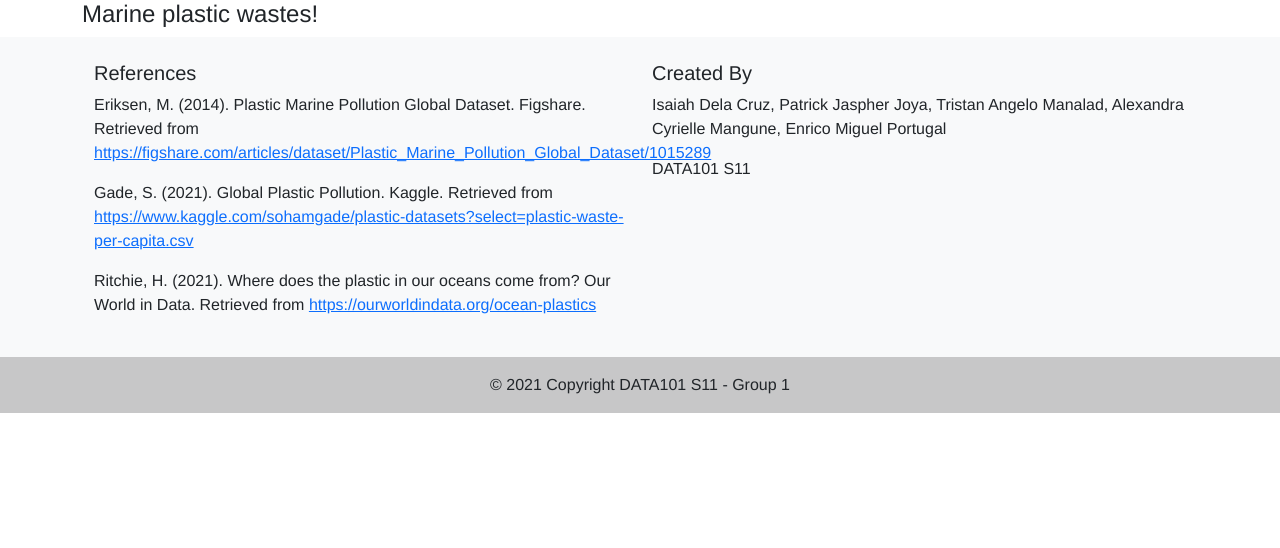
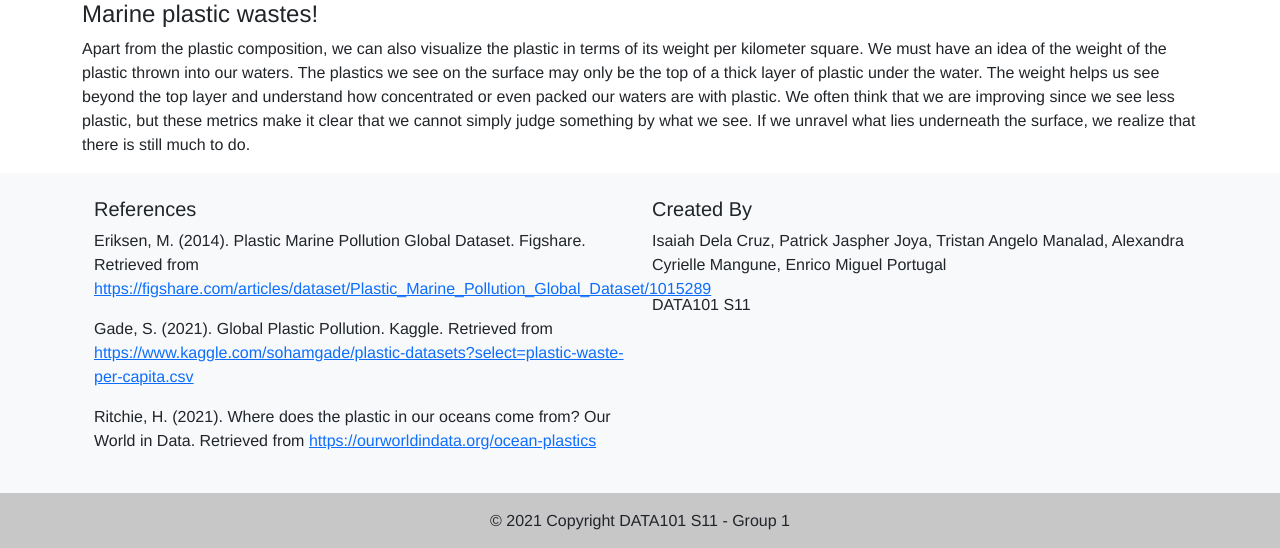
Before and after one commit to lexcyman/data101-app, a Flask app: page /marine-plastic-wastes in a window 1280 px wide. Shown: the part 56-604 px from the top of the page. Run offline with Flask 2, Linux system fonts and the light colour scheme.

Commit message:
Update marine.html

```diff
--- a/application/templates/marine.html
+++ b/application/templates/marine.html
@@ -3,5 +3,12 @@
 {% block content %}
 
 <h4>Marine plastic wastes!</h4>
-
+<p>
+  Apart from the plastic composition, we can also visualize the plastic in terms of its weight per kilometer square.
+  We must have an idea of the weight of the plastic thrown into our waters. The plastics we see on the surface may only be the
+  top of a thick layer of plastic under the water. The weight helps us see beyond the top layer and understand how
+  concentrated or even packed our waters are with plastic. We often think that we are improving since we see less plastic,
+  but these metrics make it clear that we cannot simply judge something by what we see. If we unravel what lies underneath
+  the surface, we realize that there is still much to do.
+</p>
 {% endblock %}
```
